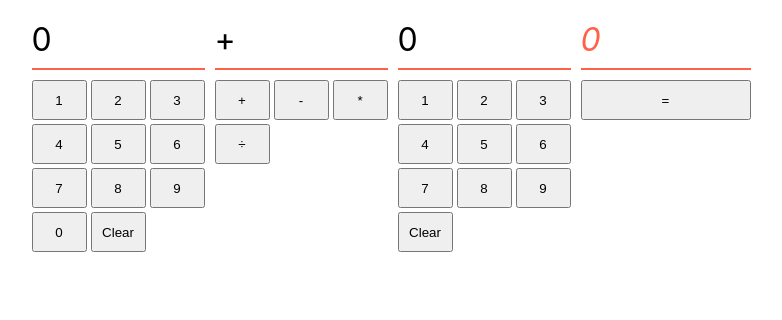
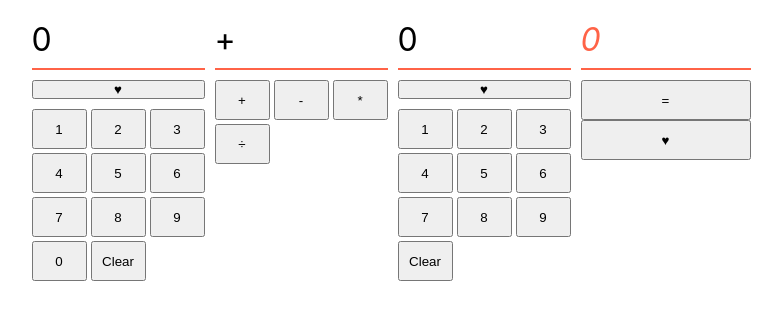
Before and after one commit to boolean-uk/react-state-calculator, a React (Create React App) app: page / in a window 1280 px wide. Shown: the top 320 px of the page, without its empty margins (249-1031 px from the left). Built offline with nearby package versions, Linux system fonts and the light colour scheme.

Commit message:
extension 2

```diff
--- a/src/App.js
+++ b/src/App.js
@@ -22,6 +22,8 @@ function App() {
   const [count2, setCount2] = useState(0);
   const [operator, setOperator] = useState("+");
   const [result, setResult] = useState(0);
+  const [save, setSave] = useState(0)
+  let myResults = 0;
 
   const handleResult = () => {
     let newResult = 0;
@@ -41,18 +43,33 @@ function App() {
       newResult = parseInt(count1) / parseInt(count2);
       setResult(newResult);
     }
+
   };
 
 
 
+  function saveResult () {
+      myResults = result
+      console.log(myResults);
+    }
+
+    function displaySaved () {
+      console.log(myResults);
+      setCount1((myResults))
+    }
+    function displaySavedTwo () {
+      console.log(myResults);
+      setCount2((myResults))
+    }
+
 
   return (
     <div className="calculator">
-      {console.log(`count here`, count1)}
-      {console.log(`operator here`, operator)}
+
 
       <div className="panel">
         <p placeholder="0">{count1}</p>
+        <button onClick={displaySaved} >&#9829;</button>
         <div className="numbers">
           <button onClick={() => { setCount1(parseInt(count1 + '1',10).toString())}}>1</button>
           <button onClick={() => { setCount1(parseInt(count1 + '2',10).toString())}}>2</button>
@@ -70,6 +87,7 @@ function App() {
 
       <div className="panel">
         <p>{operator}</p>
+
         <div className="numbers">
           <button onClick={() => setOperator("+")}>+</button>
           <button onClick={() => setOperator("-")}>-</button>
@@ -80,6 +98,7 @@ function App() {
 
       <div className="panel">
         <p>{count2}</p>
+        <button onClick={displaySavedTwo}>&#9829;</button>
         <div className="numbers">
         <button onClick={() => { setCount2(parseInt(count2 + '1',10).toString())}}>1</button>
         <button onClick={() => { setCount2(parseInt(count2 + '2',10).toString())}}>2</button>
@@ -95,8 +114,10 @@ function App() {
       </div>
       <div className="panel answer">
         <p>{result}</p>
+
         <div>
           <button onClick={handleResult}>=</button>
+          <button onClick={saveResult}>&#9829;</button>
         </div>
       </div>
     </div>
```
